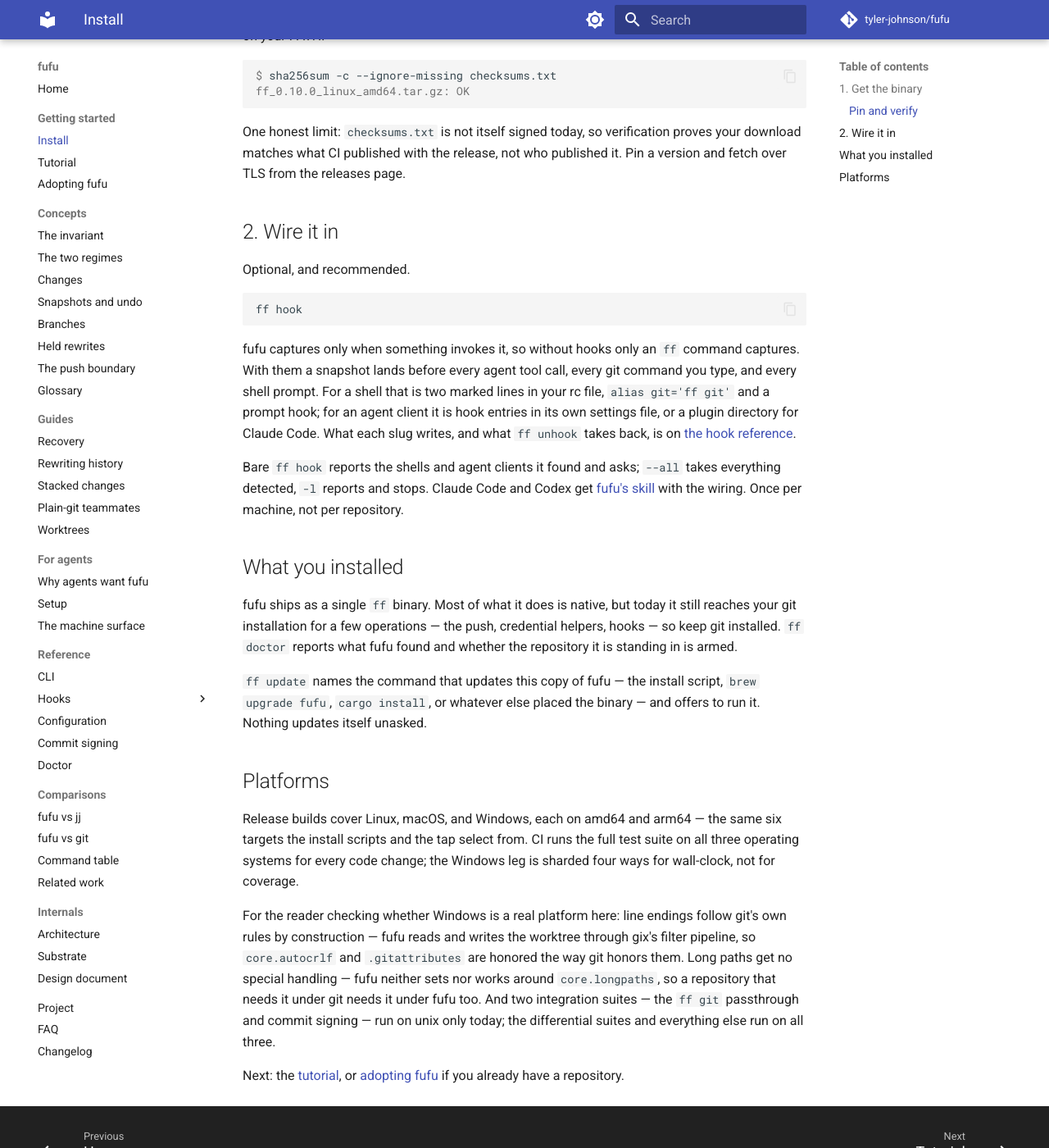
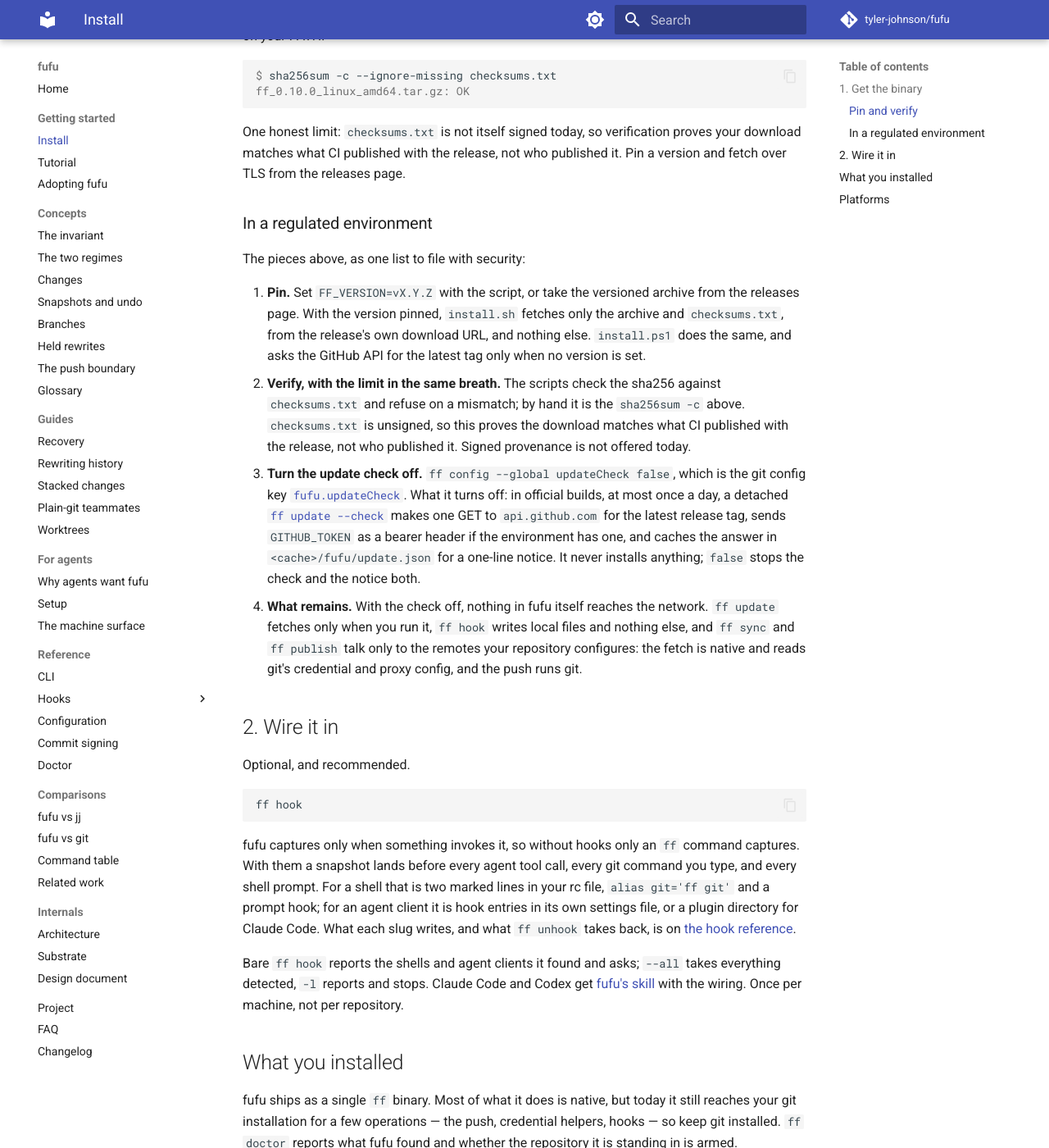
Before and after one commit to tyler-johnson/fufu, an MkDocs documentation site: the page built from docs/install.md, in a window 1280 px wide and 1400 px high, scrolled down 885 px. Shown: the whole window at 82% size. Built offline with MkDocs 1.6.1 and Material for MkDocs 9.7.7, drawn with Linux system fonts in a browser that asks for light colours; comment, search, counter and statistics services are not loaded.

Commit message:
docs: install — the regulated-environment checklist under Pin and verify
A new `### In a regulated environment` after the checksums limit and before Wire it in: the pieces the page already had, as one numbered list to file with security. Pin, with what each installer fetches once the version is set; verify, with the unsigned-checksums limit in the same item; turn the update check off, naming the one GET to api.github.com, the GITHUB_TOKEN bearer header, the update.json cache, and that false stops the check and the notice both; and what remains, which is that nothing in fufu itself reaches the network with the check off, ff update fetches only when run, ff hook writes local files, and sync and publish talk only to the repository's own remotes.

Links reference/config.md#updatecheck and reference/cli/update.md.

```diff
--- a/docs/install.md
+++ b/docs/install.md
@@ -41,6 +41,15 @@
 
 One honest limit: `checksums.txt` is not itself signed today, so verification proves your download matches what CI published with the release, not who published it. Pin a version and fetch over TLS from the releases page.
 
+### In a regulated environment
+
+The pieces above, as one list to file with security:
+
+1. **Pin.** Set `FF_VERSION=vX.Y.Z` with the script, or take the versioned archive from the releases page. With the version pinned, `install.sh` fetches only the archive and `checksums.txt`, from the release's own download URL, and nothing else. `install.ps1` does the same, and asks the GitHub API for the latest tag only when no version is set.
+2. **Verify, with the limit in the same breath.** The scripts check the sha256 against `checksums.txt` and refuse on a mismatch; by hand it is the `sha256sum -c` above. `checksums.txt` is unsigned, so this proves the download matches what CI published with the release, not who published it. Signed provenance is not offered today.
+3. **Turn the update check off.** `ff config --global updateCheck false`, which is the git config key [`fufu.updateCheck`](reference/config.md#updatecheck). What it turns off: in official builds, at most once a day, a detached [`ff update --check`](reference/cli/update.md) makes one GET to `api.github.com` for the latest release tag, sends `GITHUB_TOKEN` as a bearer header if the environment has one, and caches the answer in `<cache>/fufu/update.json` for a one-line notice. It never installs anything; `false` stops the check and the notice both.
+4. **What remains.** With the check off, nothing in fufu itself reaches the network. `ff update` fetches only when you run it, `ff hook` writes local files and nothing else, and `ff sync` and `ff publish` talk only to the remotes your repository configures: the fetch is native and reads git's credential and proxy config, and the push runs git.
+
 ## 2. Wire it in
 
 Optional, and recommended.
```
